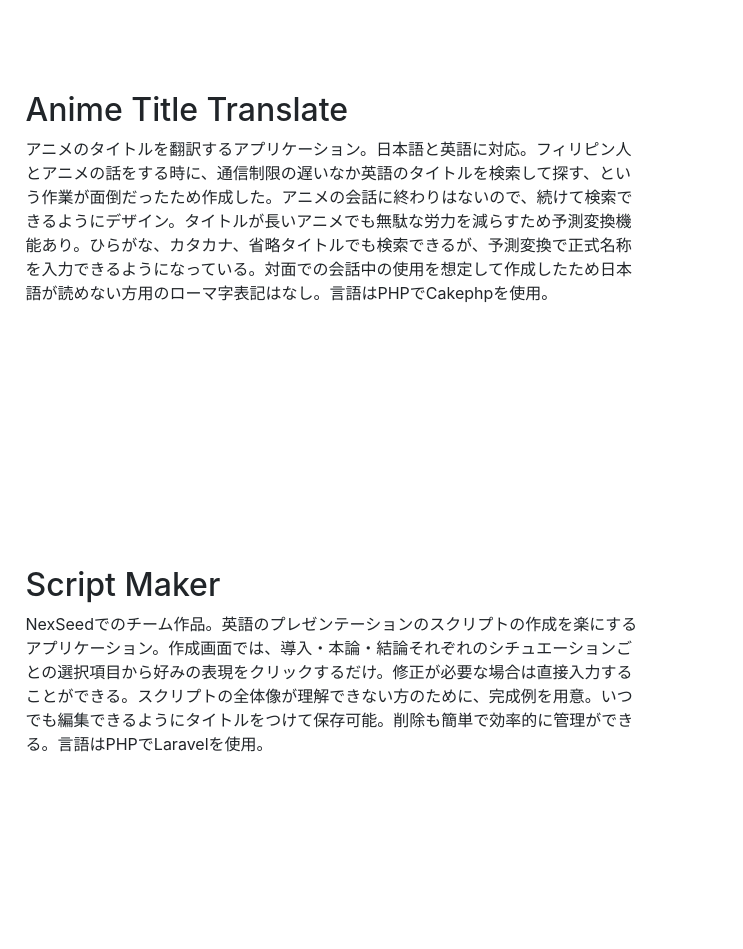
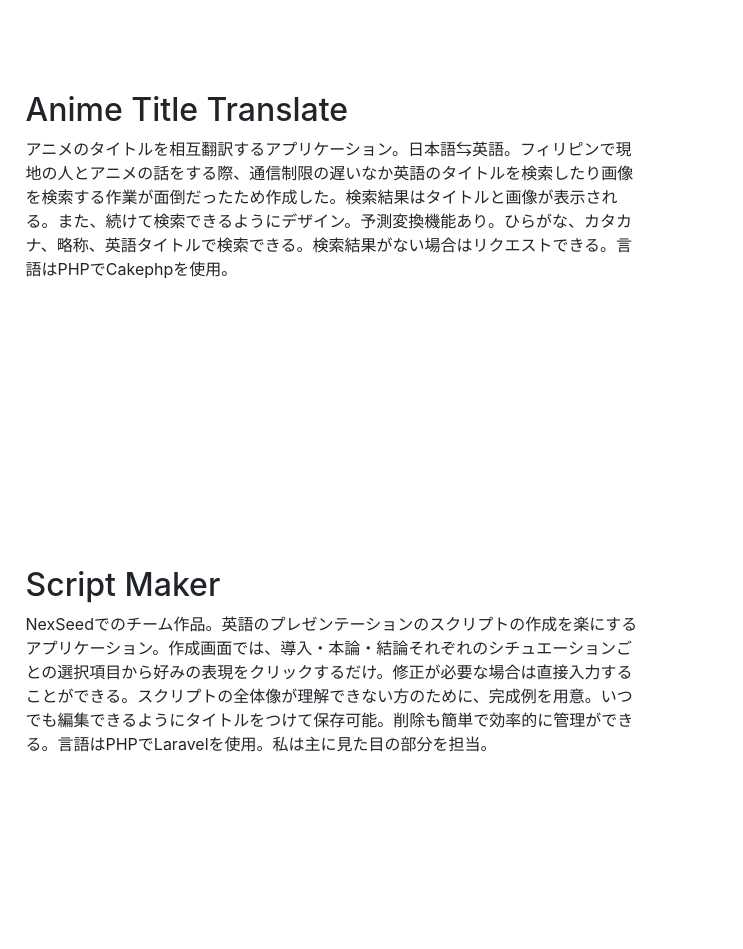
Before and after one commit to Tatsushi32/mysite, a Gatsby site: page /works in a window 1280 px wide. Shown: the part 660-1609 px from the top of the page, 537-1280 px from the left. Built offline with nearby package versions, Linux system fonts and the light colour scheme; Gatsby itself is replaced by a stand-in of ours.

Commit message:
作品ページの文章変更

```diff
--- a/src/pages/works.js
+++ b/src/pages/works.js
@@ -25,7 +25,7 @@ class WorksPage extends React.Component {
             </Col>
             <Col lg={7}>
               <h2>Anime Title Translate</h2>
-              <p>アニメのタイトルを翻訳するアプリケーション。日本語と英語に対応。フィリピン人とアニメの話をする時に、通信制限の遅いなか英語のタイトルを検索して探す、という作業が面倒だったため作成した。アニメの会話に終わりはないので、続けて検索できるようにデザイン。タイトルが長いアニメでも無駄な労力を減らすため予測変換機能あり。ひらがな、カタカナ、省略タイトルでも検索できるが、予測変換で正式名称を入力できるようになっている。対面での会話中の使用を想定して作成したため日本語が読めない方用のローマ字表記はなし。言語はPHPでCakephpを使用。</p>
+              <p>アニメのタイトルを相互翻訳するアプリケーション。日本語⇆英語。フィリピンで現地の人とアニメの話をする際、通信制限の遅いなか英語のタイトルを検索したり画像を検索する作業が面倒だったため作成した。検索結果はタイトルと画像が表示される。また、続けて検索できるようにデザイン。予測変換機能あり。ひらがな、カタカナ、略称、英語タイトルで検索できる。検索結果がない場合はリクエストできる。言語はPHPでCakephpを使用。</p>
             </Col>
           </Row>
           <Row className="portfolio">
@@ -40,7 +40,7 @@ class WorksPage extends React.Component {
             </Col>
             <Col lg={7}>
               <h2>Script Maker</h2>
-              <p>NexSeedでのチーム作品。英語のプレゼンテーションのスクリプトの作成を楽にするアプリケーション。作成画面では、導入・本論・結論それぞれのシチュエーションごとの選択項目から好みの表現をクリックするだけ。修正が必要な場合は直接入力することができる。スクリプトの全体像が理解できない方のために、完成例を用意。いつでも編集できるようにタイトルをつけて保存可能。削除も簡単で効率的に管理ができる。言語はPHPでLaravelを使用。</p>
+              <p>NexSeedでのチーム作品。英語のプレゼンテーションのスクリプトの作成を楽にするアプリケーション。作成画面では、導入・本論・結論それぞれのシチュエーションごとの選択項目から好みの表現をクリックするだけ。修正が必要な場合は直接入力することができる。スクリプトの全体像が理解できない方のために、完成例を用意。いつでも編集できるようにタイトルをつけて保存可能。削除も簡単で効率的に管理ができる。言語はPHPでLaravelを使用。私は主に見た目の部分を担当。</p>
             </Col>
           </Row>
         </Container>
```
